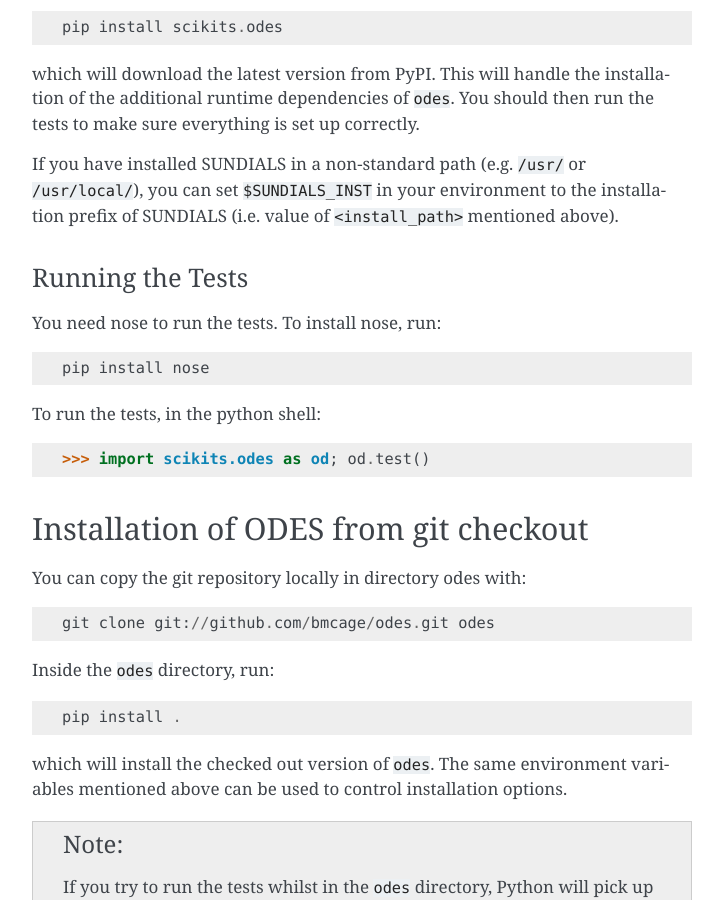
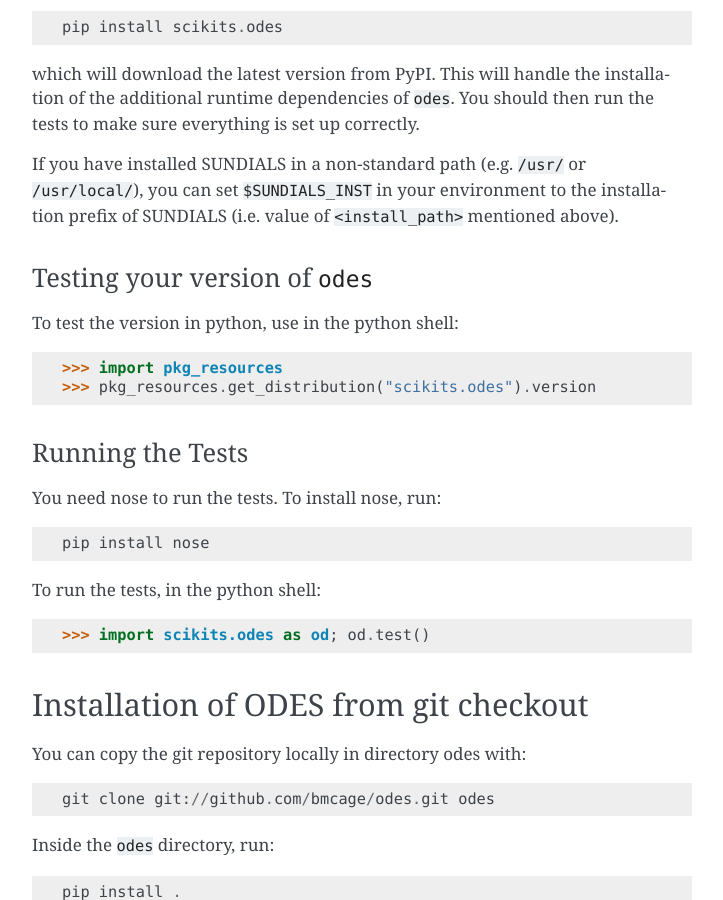
Before and after one commit to bmcage/odes, a Sphinx documentation site: the page built from docs/installation.rst, in a window 1280 px wide and 900 px high, scrolled down 1014 px. Shown: the whole window, without its empty margins (388-1111 px from the left). Built offline with Sphinx 7.4.7, drawn with Linux system fonts in a browser that asks for light colours; some of the changed text lies outside the part shown.

Commit message:
New sundials will be a minor version bump. Put in doc how to see version

```diff
--- a/common.py
+++ b/common.py
@@ -21,8 +21,8 @@
 BUILD_REQUIRES = ['numpy', 'cython'] # This is need for older pip
 
 MAJOR = 2
-MINOR = 3
-MICRO = 3
+MINOR = 4
+MICRO = 0
 DEV = True
 
 CLASSIFIERS = [
--- a/docs/installation.rst
+++ b/docs/installation.rst
@@ -42,6 +42,15 @@
 which will download the latest version from PyPI. This will handle the installation of the additional runtime dependencies of ``odes``. You should then run the tests to make sure everything is set up correctly.
 
 If you have installed SUNDIALS in a non-standard path (e.g. ``/usr/`` or ``/usr/local/``), you can set ``$SUNDIALS_INST`` in your environment to the installation prefix of SUNDIALS (i.e. value of ``<install_path>`` mentioned above).
+
+
+Testing your version of ``odes``
+................................
+To test the version in python, use in the python shell::
+
+    >>> import pkg_resources
+    >>> pkg_resources.get_distribution("scikits.odes").version
+
 
 Running the Tests
 .................
```
